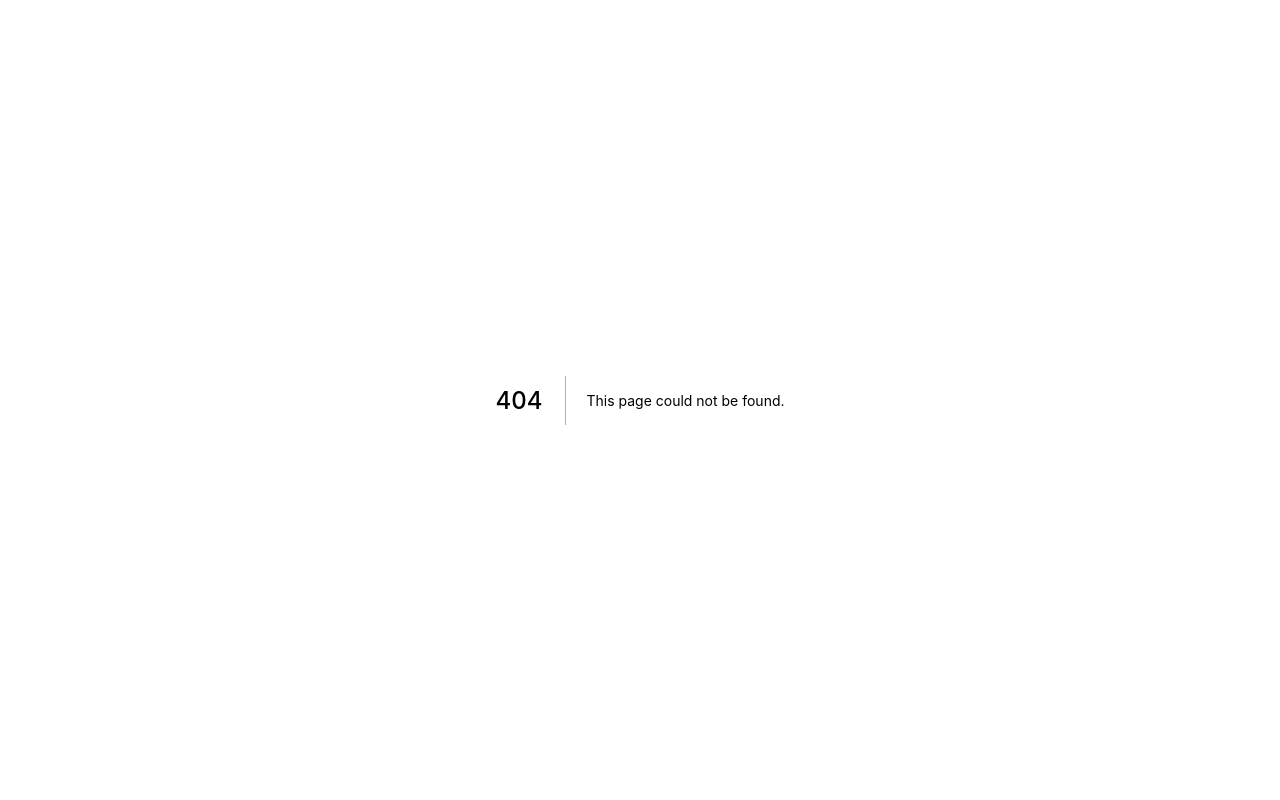
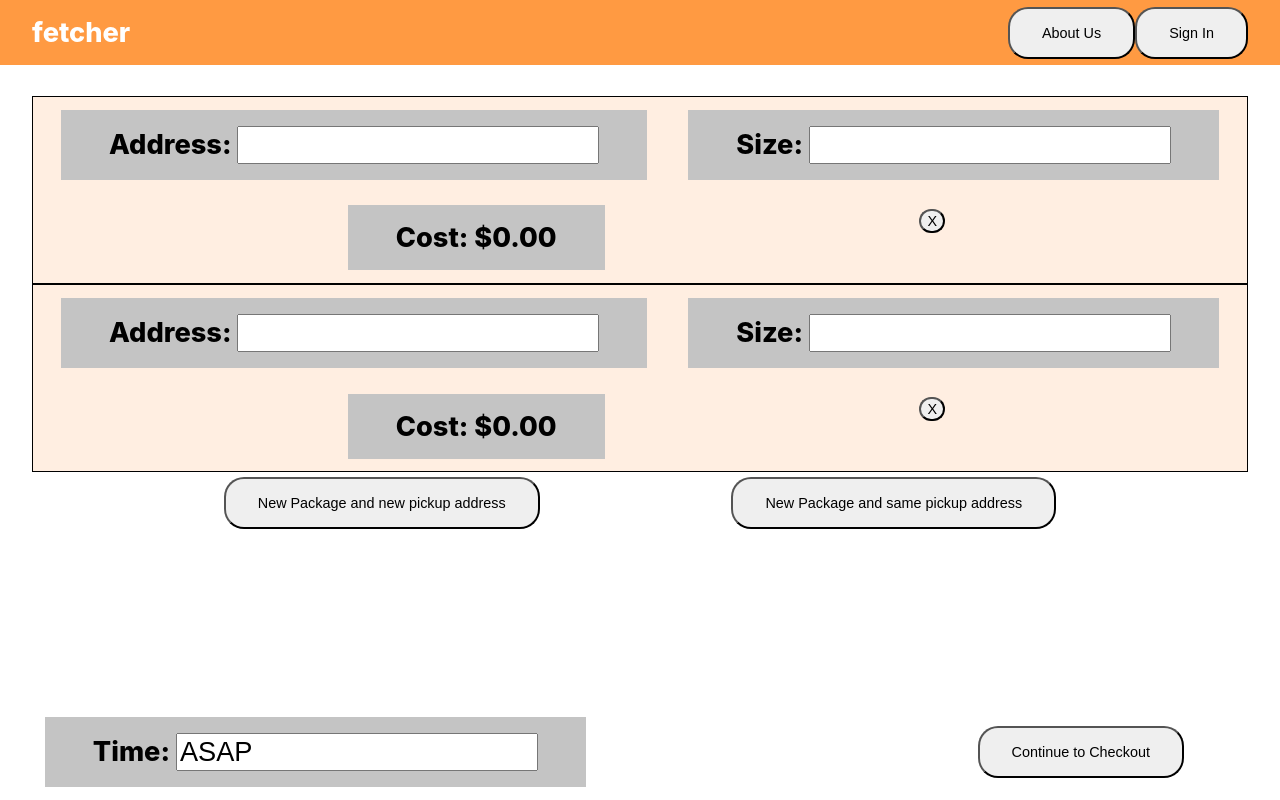
Before and after one commit to Hamza975A/Fetcher, a Next.js app in the folder frontend/: page /orders in a window 1280 px wide. Before the commit this address had no page. Built offline with nearby package versions, Linux system fonts and the light colour scheme.

Commit message:
Place order Page components

```diff
--- /dev/null
+++ b/frontend/components/PlaceOrder.js
@@ -0,0 +1,90 @@
+
+import styled from "styled-components";
+
+
+export const AddItemsButtonsContainer = styled.div`
+  display: flex;
+  justify-content: space-evenly;
+  align-items: center;
+  position: relative;
+  top: ${props => props.top || "6.3rem"};
+
+`;
+
+ export const AddItemsButton = styled.button`
+  padding: 1rem 2rem;
+  cursor: pointer;
+  text-align: center;
+  text-decoration: none;
+  color: black;
+  transition: all 0.3s ease-in;
+  font-size: 0.9rem;
+  border-radius: 20px;
+
+
+`;
+
+
+
+export const PackageDetails = styled.div`
+  display: flex;
+  justify-content: space-evenly;
+  align-items: left;
+  flex-wrap: wrap;
+  position: relative;
+  background: #FFEEE1;
+  border:1px solid black;
+  max-height:30rem;
+  min-height:6rem;
+  left: 0;
+  right: 0;
+  top: ${props => props.top || "6rem"};
+
+
+
+`;
+export const DetailsBox = styled.div`
+  padding: 1rem 3rem;
+  margin:.8rem;
+  color: Black;
+  text-decoration: none;
+  font-weight: 800;
+  background: #C4C4C4;
+  font-size: 1.7rem;
+
+  span {
+    font-weight: 300;
+    font-size: 1.3rem;
+  }
+`;
+export const InputDetails = styled.input`
+  font-size: 1.7rem;
+  color: black;
+`;
+
+
+export const RemoveItemButton = styled.button`
+  margin-top:1rem;
+  cursor: pointer;
+  text-align: center;
+  text-decoration: none;
+  color: black;
+  transition: all 0.3s ease-in;
+  font-size: 0.9rem;
+  border-radius: 360px;
+  height: 1.5rem;
+
+`;
+
+export const BottomContainer = styled.div`
+  display: flex;
+  bottom:0;
+  min-width:90%;
+  max-width:1%;
+  justify-content: space-between;
+  align-items: center;
+  position: fixed;
+  flex-wrap: wrap;
+
+
+`;
--- a/frontend/pages/index.js
+++ b/frontend/pages/index.js
@@ -28,6 +28,7 @@ export default function Home() {
       </Nav>
 
       <main className={styles.main}>
+        <a href="/orders">place order page</a>
         <h1 className={styles.title}>
           Welcome to <a href="https://nextjs.org">Next.js!</a>
         </h1>
--- /dev/null
+++ b/frontend/pages/orders/index.js
@@ -0,0 +1,52 @@
+
+import styles from "../../styles/Home.module.css";
+import React from "react";
+
+import { Nav, Logo, MenuLink, MenuContainer } from "../../components/Navbar";
+import { AddItemsButton, AddItemsButtonsContainer, PackageDetails, DetailsBox, InputDetails, RemoveItemButton, BottomContainer } from "../../components/PlaceOrder";
+/**
+ * Place orders page for the website.
+ * @return {JSX.Element}
+ */
+export default function Home() {
+  return (
+    <div className={styles.container}>
+      {/* Navigation Bar */}
+      <Nav>
+        <Logo href="../">fetcher</Logo>
+        <MenuContainer>
+          <MenuLink href="#">About Us</MenuLink>
+          <MenuLink href="#">Sign In</MenuLink>
+        </MenuContainer>
+      </Nav>
+      {/* Place Order Page */}
+      <PackageDetails>
+        <DetailsBox href="">Address: <InputDetails defaultValue="" type="text" /> </DetailsBox>
+        <DetailsBox href="">Size: <InputDetails defaultValue="" type="text" /> </DetailsBox>
+        <DetailsBox href="">Cost: $0.00 </DetailsBox>
+        <RemoveItemButton href="">X</RemoveItemButton>
+      </PackageDetails>
+
+      <PackageDetails top="6rem">
+        <DetailsBox href="">Address: <InputDetails defaultValue="" type="text" /> </DetailsBox>
+        <DetailsBox href="">Size: <InputDetails defaultValue="" type="text" /> </DetailsBox>
+        <DetailsBox href="">Cost: $0.00 </DetailsBox>
+        <RemoveItemButton href="">X</RemoveItemButton>
+      </PackageDetails>
+
+
+      <AddItemsButtonsContainer >
+        <AddItemsButton href="">New Package and new pickup address</AddItemsButton>
+        <AddItemsButton href="">New Package and same pickup address</AddItemsButton>
+      </AddItemsButtonsContainer>
+
+      <BottomContainer>
+        <DetailsBox href="">Time: <InputDetails defaultValue="ASAP" type="text" /> </DetailsBox>
+        <AddItemsButton href="">Continue to Checkout</AddItemsButton>
+      </BottomContainer>
+
+
+
+    </div>
+  );
+}
```
